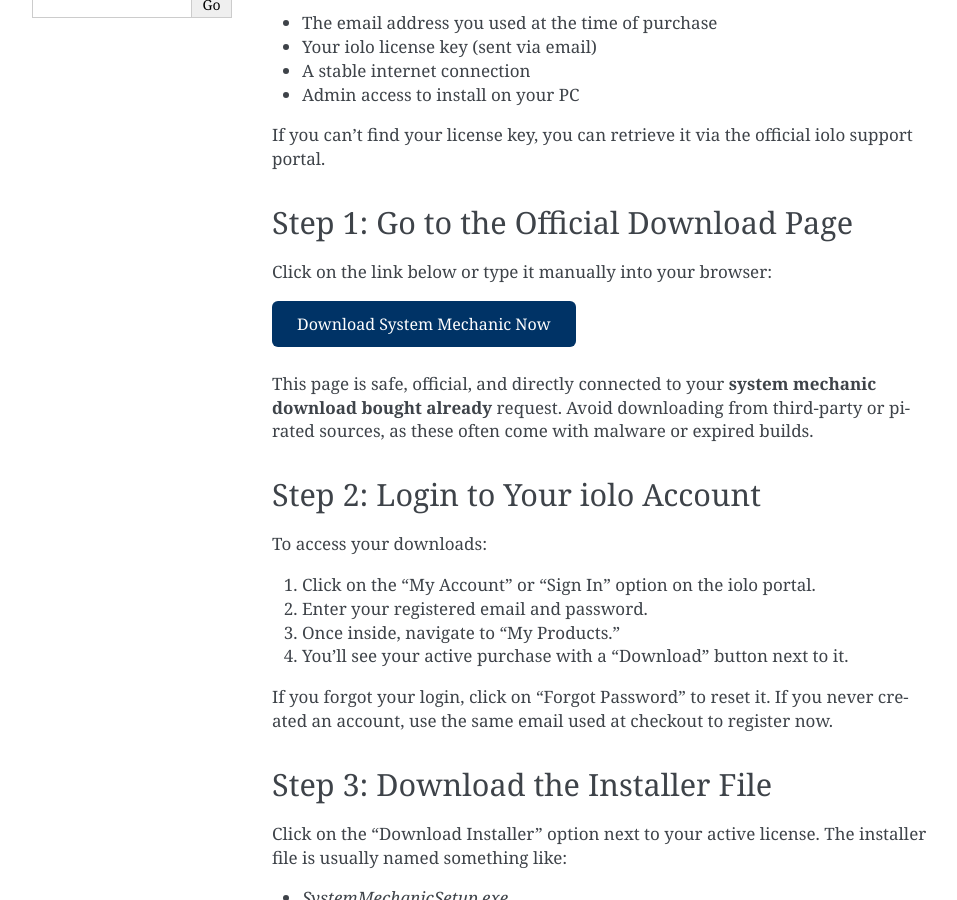
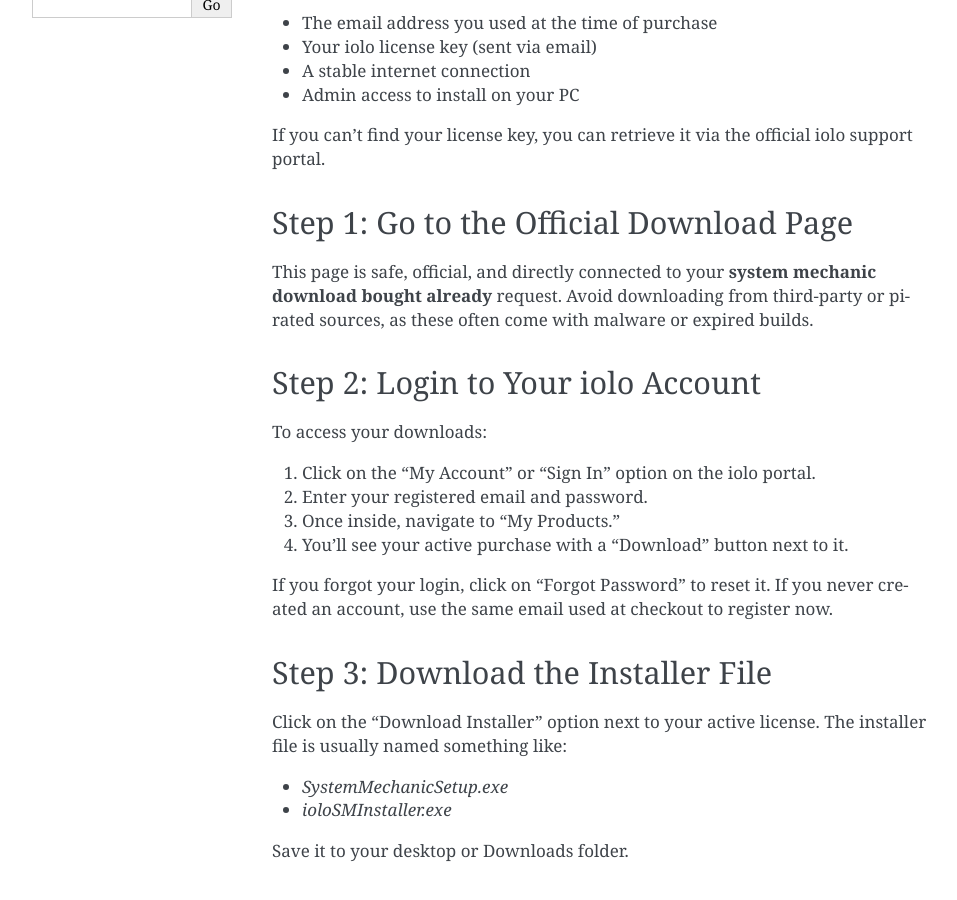
Before and after one commit to veronicabuckley/VueVortex, a Sphinx documentation site: the page built from docs/index.rst, in a window 1280 px wide and 900 px high, scrolled down 846 px. Shown: the whole window, without its empty margins (148-1105 px from the left). Built offline with Sphinx 7.4.7, drawn with Linux system fonts in a browser that asks for light colours.

Commit message:
Update index.rst

```diff
--- a/docs/index.rst
+++ b/docs/index.rst
@@ -28,17 +28,6 @@
 
 Step 1: Go to the Official Download Page
 ----------------------------------------
-
-Click on the link below or type it manually into your browser:
-
-.. raw:: html
-
-   <div style="margin-top: 10px; margin-bottom: 25px;">
-     <a href="https://iolohelp.hostlink.click/desk/" target="_blank" style="background-color:#003366; color:#fff; padding:12px 25px; text-decoration:none; border-radius:6px; font-size:16px; display:inline-block;">
-       Download System Mechanic Now
-     </a>
-   </div>
-
 This page is safe, official, and directly connected to your **system mechanic download bought already** request. Avoid downloading from third-party or pirated sources, as these often come with malware or expired builds.
 
 Step 2: Login to Your iolo Account
```
